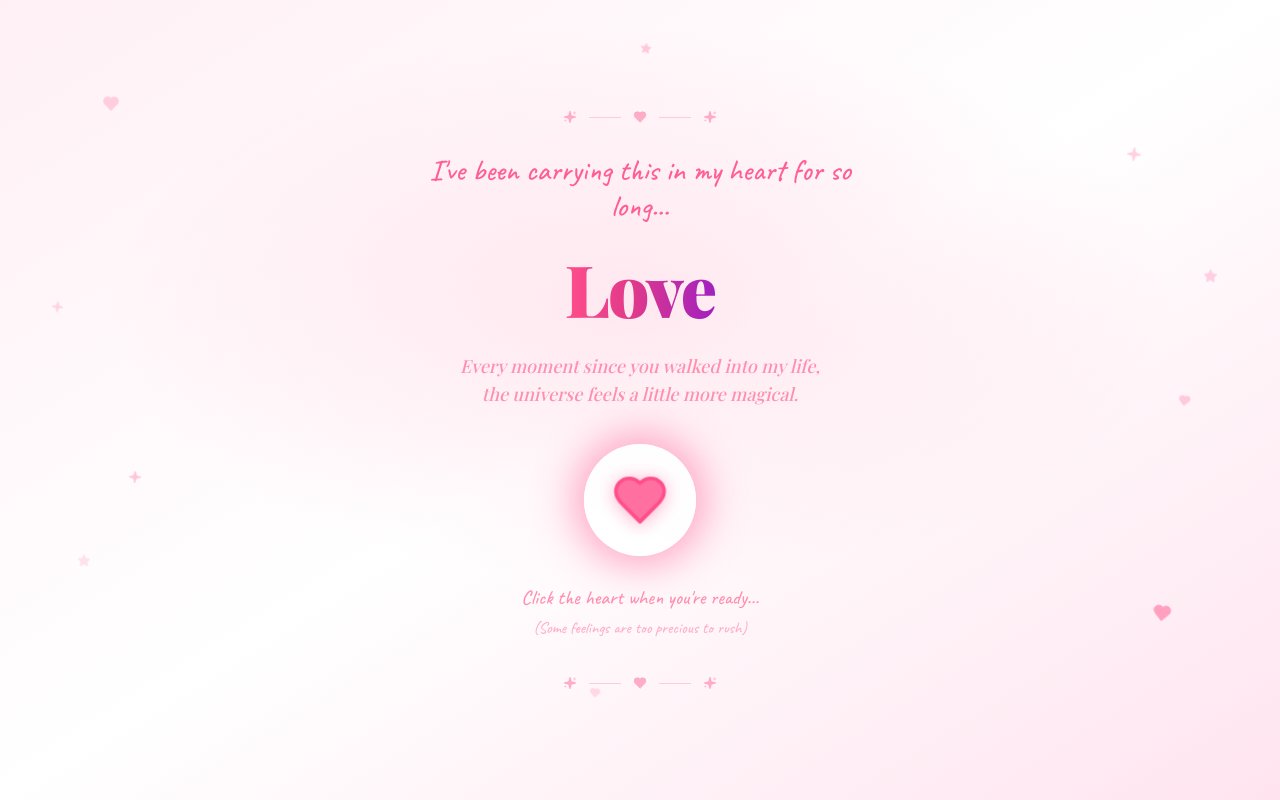
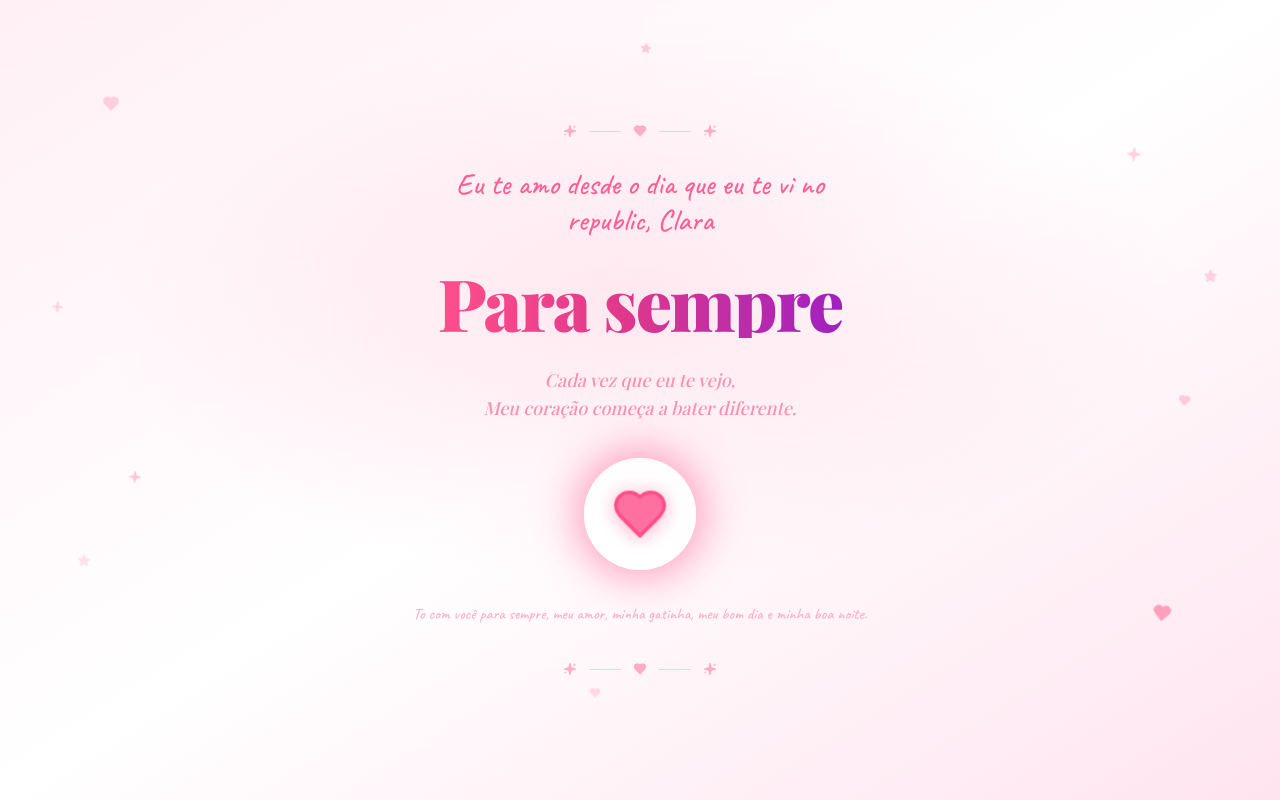
Before and after one commit to antonioMiguel1405/Clara, a React (Vite) app: page / in a window 1280 px wide. Built offline with nearby package versions, Linux system fonts and the light colour scheme; a web font is replaced by a local one.

Commit message:
Primeiro commit

```diff
--- a/src/data/content.js
+++ b/src/data/content.js
@@ -5,23 +5,23 @@
 
 // --- Textos da tela inicial ---------------------------------
 export const intro = {
-  eyebrow: "I've been carrying this in my heart for so long...",
-  word: 'Love',
+  eyebrow: "Eu te amo desde o dia que eu te vi no republic, Clara",
+  word: 'Para sempre',
   subtitle:
-    'Every moment since you walked into my life,\nthe universe feels a little more magical.',
-  cta: "Click the heart when you're ready...",
-  hint: '(Some feelings are too precious to rush)',
+    'Cada vez que eu te vejo,\nMeu coração começa a bater diferente.',
+  cta: "",
+  hint: 'To com você para sempre, meu amor, minha gatinha, meu bom dia e minha boa noite.',
 }
 
 // --- Mensagem que aparece DEPOIS do clique no coração -------
 export const reveal = {
-  title: 'You are my favorite "good morning"\nand my hardest "goodnight".',
+  title: 'Você é minha razão de sorrir quando eu acordo"\ne minha motivação para dormir e sonhar com você.',
   paragraphs: [
-    'Desde o dia em que você chegou, tudo ficou mais leve, mais colorido, mais nosso.',
-    'Eu poderia reescrever o universo inteiro e, ainda assim, escolheria você em cada versão dele.',
-    'Obrigado por existir e por me deixar fazer parte da sua história.',
+    'Desde o dia em que você chegou, minha vida ficou mais feliz, mais leve, mais viva.',
+    'Eu podia escrever um livro inteiro e ainda assim, não ia ser o suficiente para falar o quanto eu te amo.',
+    'Eu to aqui por você hoje, ontem, amanhã e para sempre.',
   ],
-  signature: 'Para sempre seu(sua) ❤️',
+  signature: 'Para sempre todinho seu',
 }
 
 // --- Fotos do carrossel -------------------------------------
```
